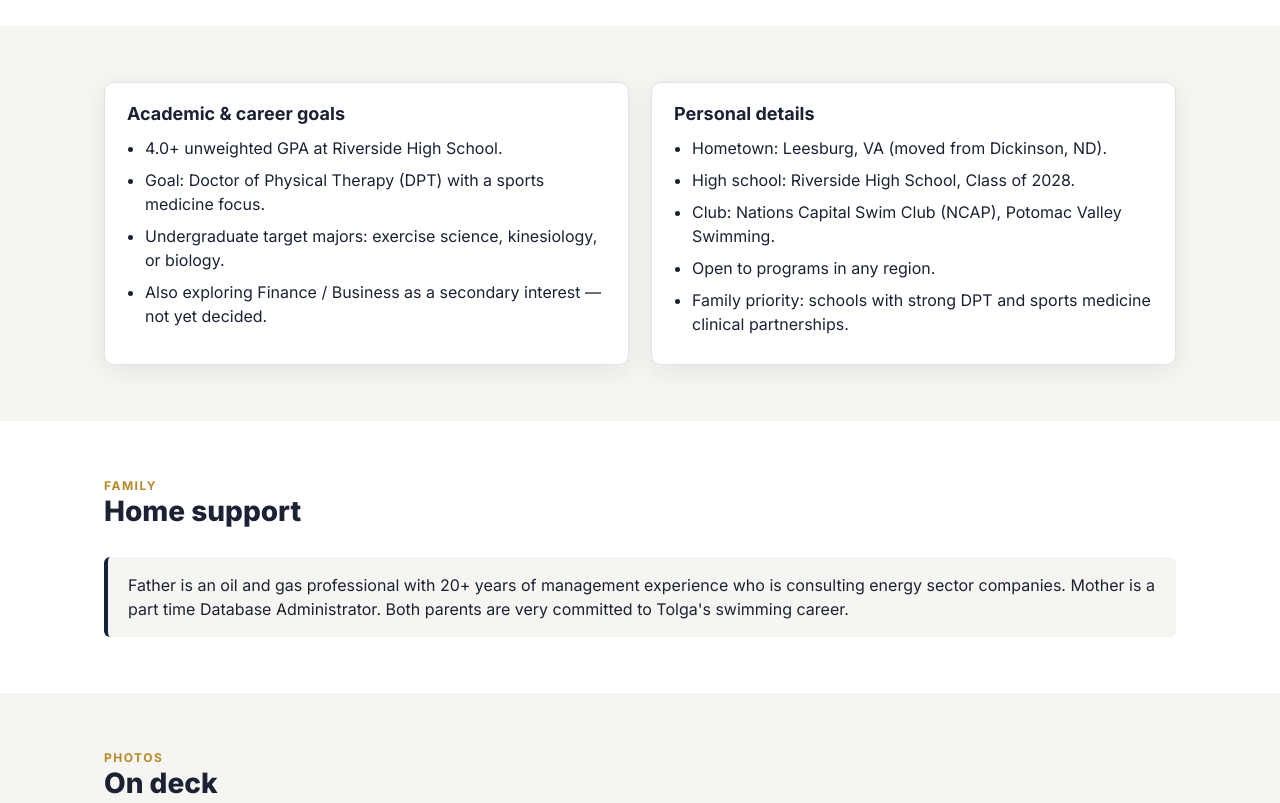
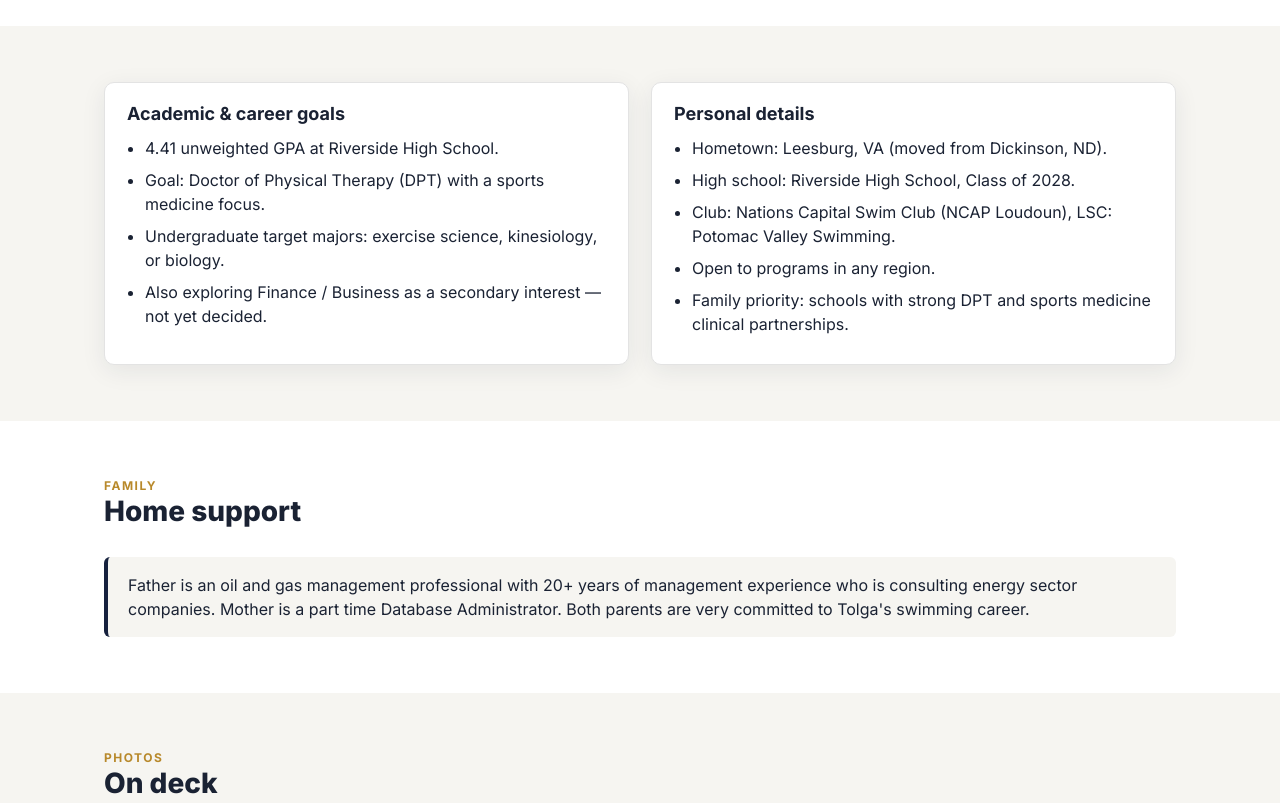
Before and after one commit to tolgacollege/tolgacollege, a plain HTML site: page profile.html in a window 1280 px wide. Shown: the part 660-1463 px from the top of the page. Drawn offline with Linux system fonts and the light colour scheme.

Commit message:
Update profile.html

```diff
--- a/profile.html
+++ b/profile.html
@@ -60,7 +60,7 @@
     <div class="card">
       <h3>Academic &amp; career goals</h3>
       <ul class="clean">
-        <li>4.0+ unweighted GPA at Riverside High School.</li>
+        <li>4.41 unweighted GPA at Riverside High School.</li>
         <li>Goal: Doctor of Physical Therapy (DPT) with a sports medicine focus.</li>
         <li>Undergraduate target majors: exercise science, kinesiology, or biology.</li>
         <li>Also exploring Finance / Business as a secondary interest &mdash; not yet decided.</li>
@@ -71,7 +71,7 @@
       <ul class="clean">
         <li>Hometown: Leesburg, VA (moved from Dickinson, ND).</li>
         <li>High school: Riverside High School, Class of 2028.</li>
-        <li>Club: Nations Capital Swim Club (NCAP), Potomac Valley Swimming.</li>
+        <li>Club: Nations Capital Swim Club (NCAP Loudoun), LSC: Potomac Valley Swimming.</li>
         <li>Open to programs in any region.</li>
         <li>Family priority: schools with strong DPT and sports medicine clinical partnerships.</li>
       </ul>
@@ -86,7 +86,7 @@
       <h2>Home support</h2>
     </div>
     <div class="callout">
-      <p style="margin:0;">Father is an oil and gas professional with 20+ years of management experience who is consulting energy sector companies. Mother is a part time Database Administrator. Both parents are very committed to Tolga's swimming career.</p>
+      <p style="margin:0;">Father is an oil and gas management professional with 20+ years of management experience who is consulting energy sector companies. Mother is a part time Database Administrator. Both parents are very committed to Tolga's swimming career.</p>
     </div>
   </div>
 </section>
@@ -106,8 +106,8 @@
       <img class="wide" src="assets/img/slide-breaststroke.jpg" alt="Tolga Kilic racing breaststroke">
       <img src="assets/img/slide-tolga-2.jpg" alt="Tolga Kilic racing breaststroke, close up">
       <img src="assets/img/slide-action-2.jpg" alt="Tolga Kilic racing butterfly">
-      <img src="assets/img/slide-profile.jpg" alt="Tolga Kilic diving off the blocks">
-      <img src="assets/img/slide-state-champion.jpg" alt="Tolga Kilic's North Dakota state meet record on the scoreboard">
+      <img class="tall" src="assets/img/slide-profile.jpg" alt="Tolga Kilic diving off the blocks">
+      <img class="tall" src="assets/img/slide-state-champion.jpg" alt="Tolga Kilic's North Dakota state meet record on the scoreboard">
     </div>
   </div>
 </section>
```
